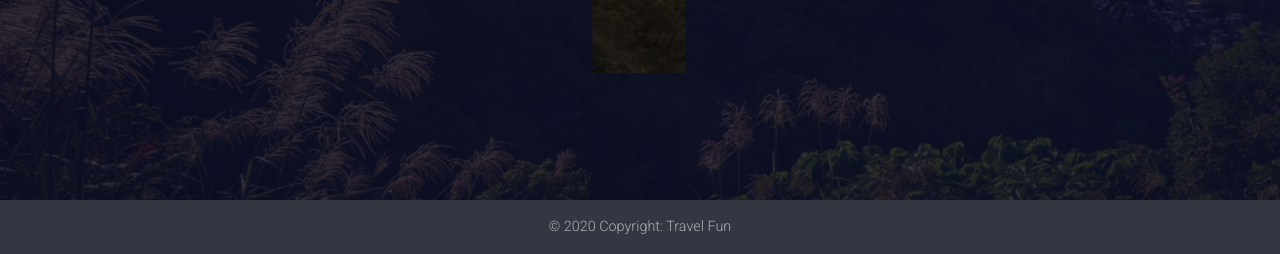
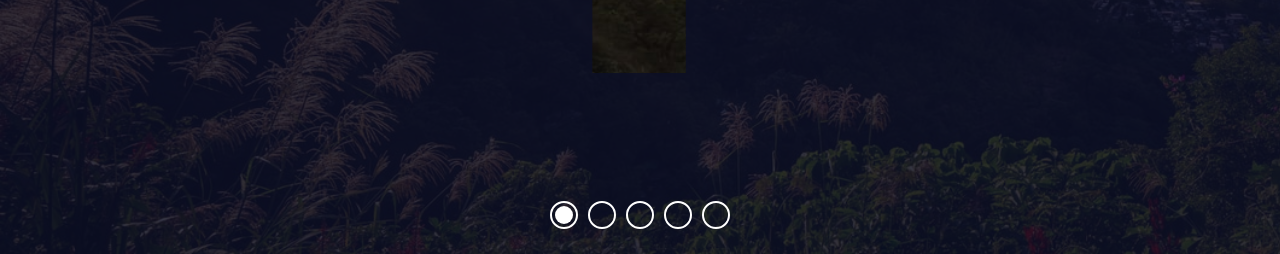
Before and after one commit to sheng1111/travelfun, a PHP site: page / in a window 1280 px wide. Shown: the part 546-800 px from the top of the page. Run offline with PHP 8.4, Linux system fonts and the light colour scheme; a stand-in replaces the project's code that opens the database connection; some libraries are stand-ins or nearby versions.

Commit message:
delete body footer

```diff
--- a/index.php
+++ b/index.php
@@ -64,10 +64,6 @@ include_once 'dbconnect.php';
         </div>
     </main>
 
-    <footer class="page-footer font-small stylish-color-dark fixed-bottom">
-        <div class="footer-copyright text-center py-3">© 2020 Copyright: Travel Fun</div>
-    </footer>
-
     <script src='https://cdnjs.cloudflare.com/ajax/libs/jquery/3.2.1/jquery.min.js'></script>
     <script src="js/index.js"></script>
     <script type="text/javascript" src="js/mdb.min.js"></script>
```
